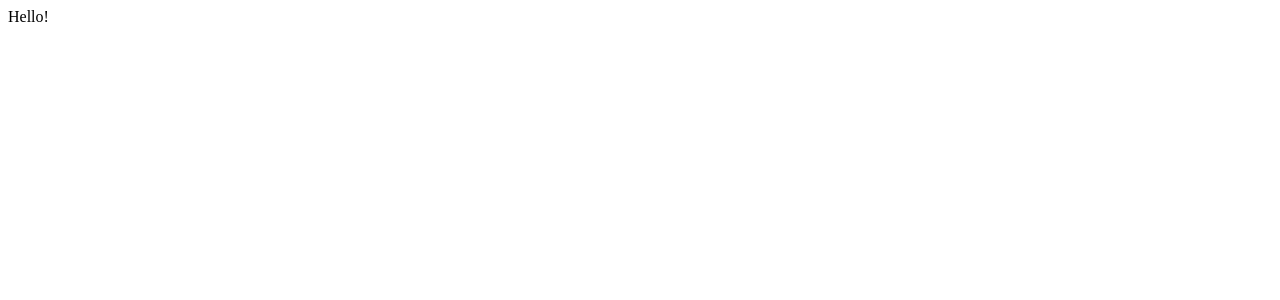
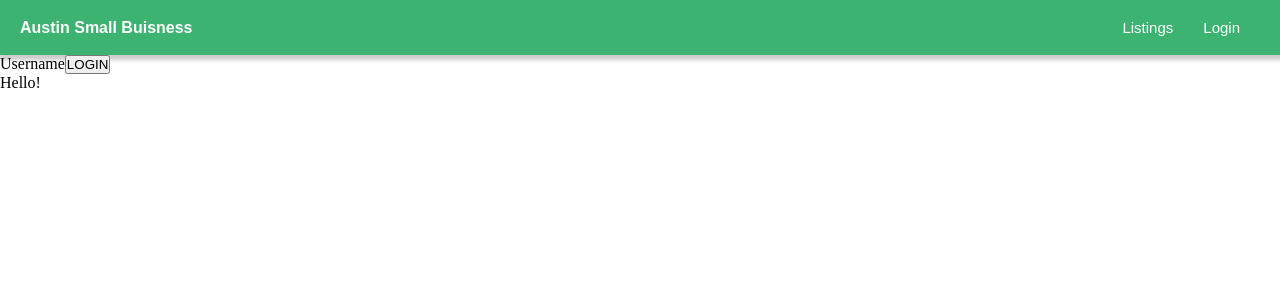
Before and after one commit to davidcastilllo/small-buisness, a React (Create React App) app: page / in a window 1280 px wide. Shown: the top 300 px of the page. Built offline with nearby package versions, Linux system fonts and the light colour scheme.

Commit message:
Uploading changes

```diff
--- a/package.json
+++ b/package.json
@@ -3,11 +3,14 @@
   "version": "0.1.0",
   "private": true,
   "dependencies": {
+    "@hookstate/core": "^4.0.0-rc.3",
     "@testing-library/jest-dom": "^5.16.4",
     "@testing-library/react": "^13.2.0",
     "@testing-library/user-event": "^13.5.0",
+    "cookie": "^0.5.0",
     "react": "^18.1.0",
     "react-dom": "^18.1.0",
+    "react-router-dom": "^6.3.0",
     "react-scripts": "5.0.1",
     "web-vitals": "^2.1.4"
   },
--- a/src/App.js
+++ b/src/App.js
@@ -1,8 +1,13 @@
+import { Login } from './components/Login'
+
 let App = () => {
   return (
+  <>
+   <Login />
     <div>
      Hello!
     </div>
+    </>
   );
 }
 
--- /dev/null
+++ b/src/components/Header.css
@@ -0,0 +1,28 @@
+* {
+ padding: 0;
+ margin: 0;
+}
+
+.main {
+ background-color: #3CB371;
+ display: flex;
+ flex-direction: row;
+ width: 100vw;
+ height: 55px;
+ color: white;
+ font-family: Arial, Helvetica, sans-serif;
+ box-shadow: 2px 2px 4px 3px #ccc;
+ justify-content: space-between;
+ align-items: center;
+}
+
+.left {
+margin-left: 20px;
+}
+
+.right {
+ margin-right: 40px;
+ display: flex;
+ gap: 30px;
+ font-size: 15px;
+}
--- /dev/null
+++ b/src/components/Header.js
@@ -0,0 +1,16 @@
+import React from "react";
+import './Header.css'
+
+export let Header = () => {
+ return (
+  <div className="main">
+  <section className="left">
+   <h4>Austin Small Buisness</h4>
+   </section>
+   <section className="right">
+   <a>Listings</a>
+   <a>Login</a>
+   </section>
+  </div>
+ )
+}
--- /dev/null
+++ b/src/components/Login.js
@@ -0,0 +1,15 @@
+import React from "react";
+import { Header } from "./Header";
+
+export let Login = () => {
+ return (
+  <>
+  <Header />
+  <div>
+   Username
+
+   <button>LOGIN</button>
+  </div>
+  </>
+ )
+}
```
Also changed, not shown: 1 other file (tests, documents, lock files or other folders).
